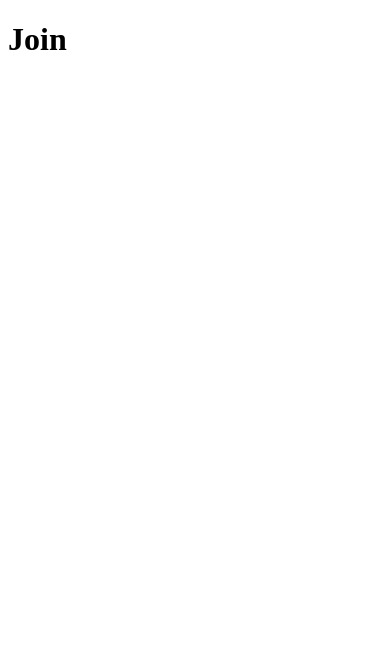
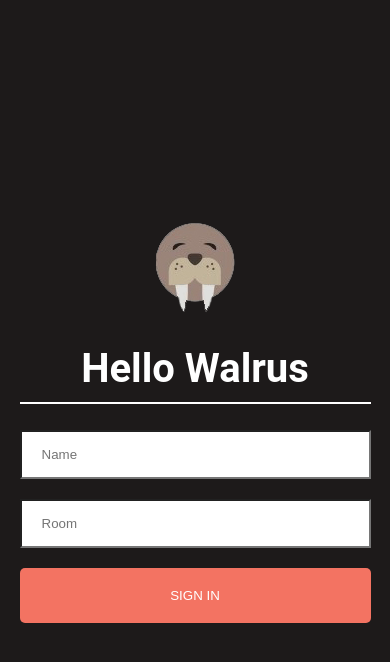
Before and after one commit to douglasdboliveira/walrus-chat-app, a React (Create React App) app in the folder client/: page / in a window 390 px wide. Shown: the top 662 px of the page. Built offline with nearby package versions, Linux system fonts and the light colour scheme.

Commit message:
Adding CSS and start linking pages

```diff
--- a/client/src/App.js
+++ b/client/src/App.js
@@ -2,8 +2,8 @@ import React from 'react';
 
 import { BrowserRouter as Router, Route } from 'react-router-dom';
 
-import Join from "./components/Join"
-import Chat from "./components/Chat"
+import Join from "./components/Join/Join"
+import Chat from "./components/Chat/Chat"
 
 const App = () => (
     <Router>
--- a/client/src/components/Join.js
+++ /dev/null
@@ -1,9 +0,0 @@
-import React from 'react';
-
-const Join = () => {
-    return (
-        <h1>Join</h1>
-    )
-}
-
-export default Join;
--- /dev/null
+++ b/client/src/components/Join/Join.css
@@ -0,0 +1,71 @@
+html, body {
+    font-family: 'Roboto', sans-serif;
+    padding: 0;
+    margin: 0;
+  }
+
+  #root {
+    height: 100vh;
+  }
+
+  * {
+    box-sizing: border-box;
+  }
+
+  .joinOuterContainer {
+    display: flex;
+    justify-content: center;
+    text-align: center;
+    height: 100vh;
+    align-items: center;
+    background-color: #1d1a1a;
+  }
+
+  .joinInnerContainer {
+    width: 20%;
+  }
+
+  .joinInput {
+    border-radius: 0;
+    padding: 15px 20px;
+    width: 100%;
+  }
+
+  .heading {
+    color: white;
+    font-size: 2.5em;
+    padding-bottom: 10px;
+    border-bottom: 2px solid white;
+  }
+
+  .button {
+      color: #fff !important;
+      text-transform: uppercase;
+      text-decoration: none;
+      background: #f37362;
+      padding: 20px;
+      border-radius: 5px;
+      display: inline-block;
+      border: none;
+      width: 100%;
+  }
+
+  .mt-20 {
+    margin-top: 20px;
+  }
+
+  @media (min-width: 320px) and (max-width: 480px) {
+    .joinOuterContainer {
+      height: 100%;
+    }
+
+    .joinInnerContainer {
+      width: 90%;
+    }
+
+
+  }
+
+  button:focus {
+    outline: 0;
+  }
--- /dev/null
+++ b/client/src/components/Join/Join.js
@@ -0,0 +1,25 @@
+import React, { useState } from 'react';
+import { Link } from 'react-router-dom';
+
+import './Join.css';
+
+const Join = () => {
+    const [name, setName] = useState('');
+    const [room, setRoom] = useState('');
+
+    return (
+        <div className="joinOuterContainer">
+            <div className="joinInnerContainer">
+            <img src="Logo.png" alt="" width="81" height="93" />
+                <h1 className="heading">Hello Walrus</h1>
+                <div><input placeholder="Name" className="joinInput" type="text" onChange={(event) => setName(event.target.value)}/></div>
+                <div><input placeholder="Room" className="joinInput mt-20" type="text" onChange={(event) => setRoom(event.target.value)}/></div>
+                <Link onClick={event => (!name || !room) ? event.preventDefault() : null} to={`/chat?name=${name}&room${room}`}>
+                    <button className="button mt-20" type="submit">Sign In</button>
+                </Link>
+            </div>
+        </div>
+    )
+}
+
+export default Join;
```
Also changed, not shown: client/src/components/Chat/Chat.css (added, +34 -0 lines), client/public/Logo.png (added), client/src/components/Chat/Chat.js (renamed from client/src/components/Chat.js).
